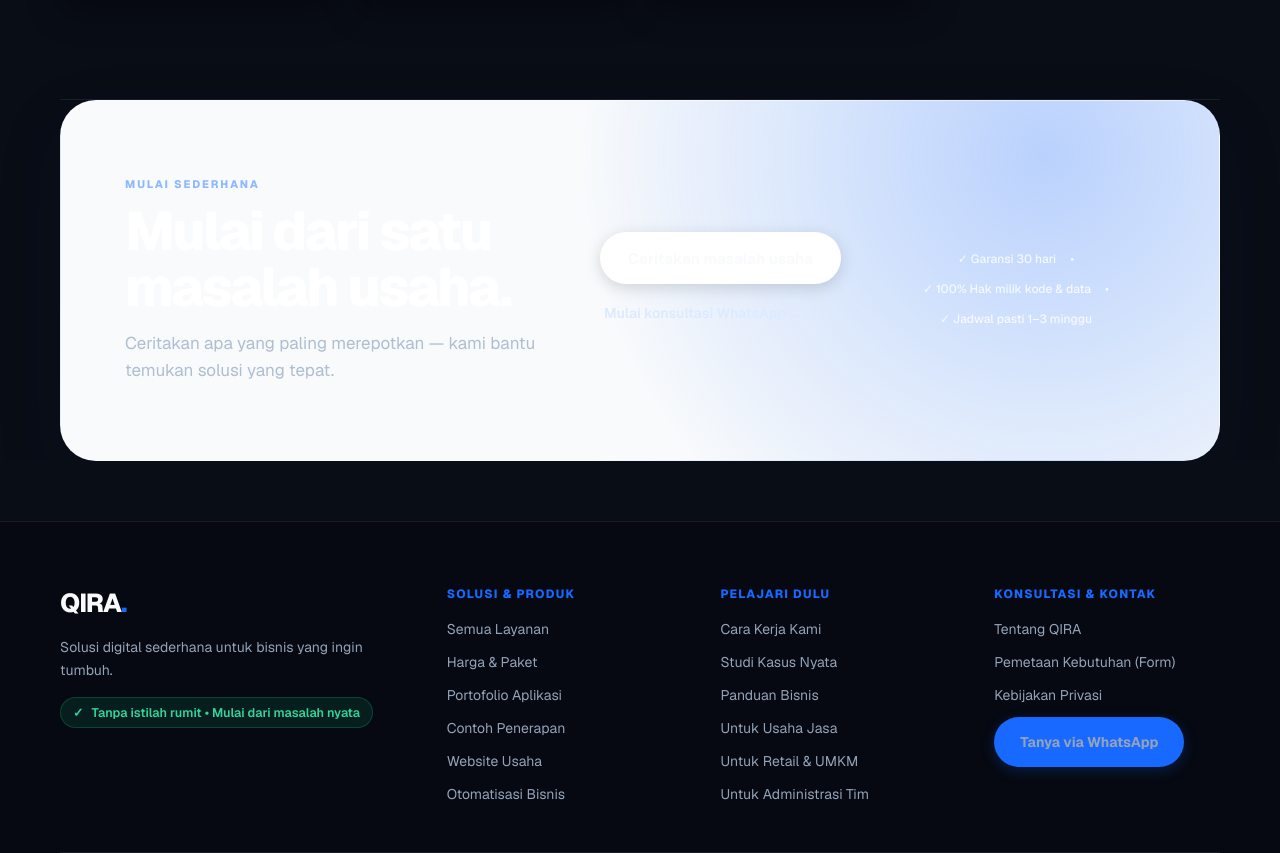
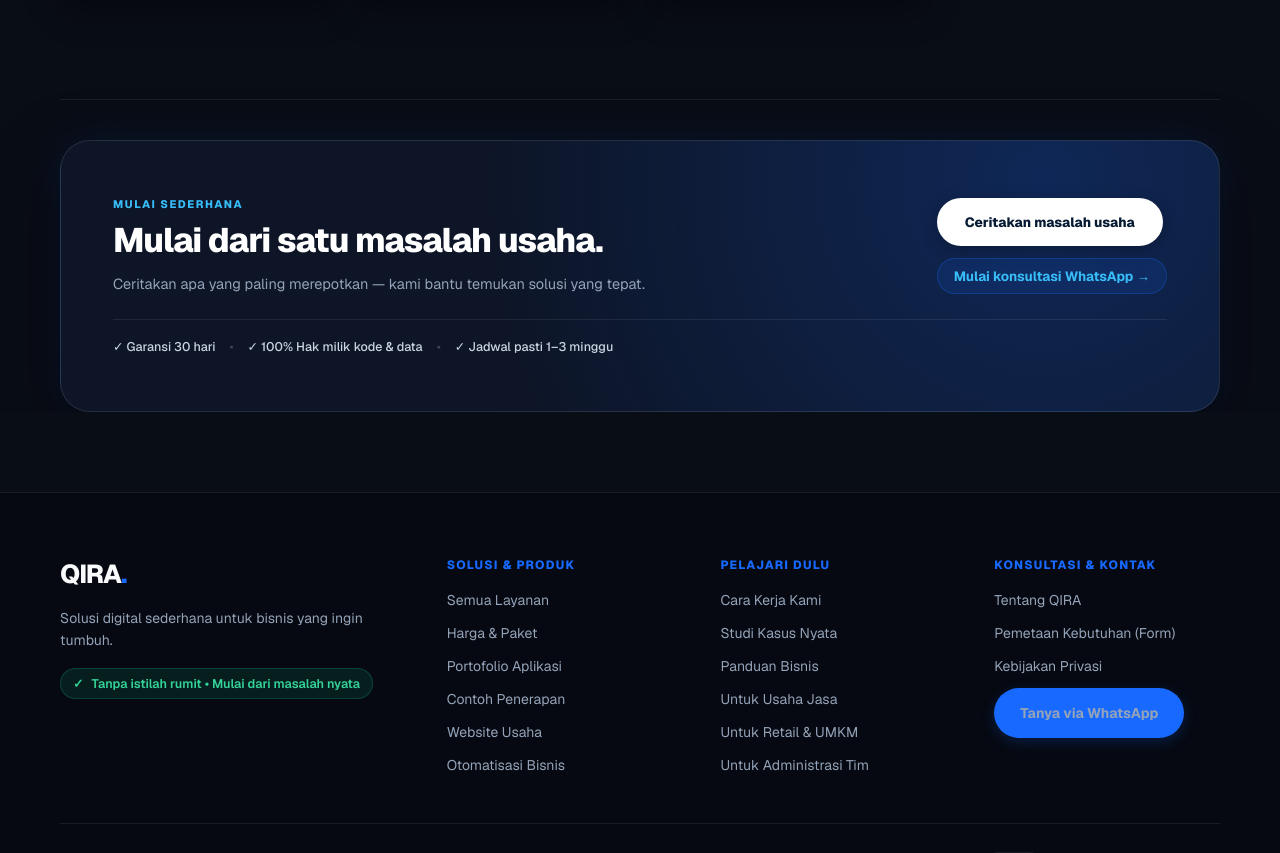
Before and after one commit to fransiskusmahendra/qira-platform, a Next.js app in the folder apps/public-web/: page /cara-kerja in a window 1280 px wide. Shown: the part 1208-2061 px from the top of the page. Built offline with nearby package versions, Linux system fonts and the light colour scheme; no server answers.

Commit message:
fix(ui): eliminate white background on ClosingCtaSection, FaqSection, and legacy var(--ink) containers

```diff
--- a/apps/public-web/app/_components/ClosingCtaSection.module.css
+++ b/apps/public-web/app/_components/ClosingCtaSection.module.css
@@ -1,16 +1,21 @@
 .section {
-  padding: clamp(48px, 6vw, 76px) clamp(28px, 5vw, 64px);
-  border-radius: clamp(24px, 3vw, 36px);
-  background: radial-gradient(circle at 85% 15%, rgba(23, 105, 255, 0.28), transparent 45%), var(--ink);
+  padding: clamp(38px, 5vw, 56px) clamp(26px, 5vw, 52px);
+  border-radius: clamp(22px, 3vw, 30px);
+  background: radial-gradient(circle at 85% 15%, rgba(23, 105, 255, 0.22) 0%, transparent 55%), #0D1527;
   color: #ffffff;
+  position: relative;
+  overflow: hidden;
+  box-shadow: 0 24px 64px rgba(0, 0, 0, 0.5), 0 0 35px rgba(23, 105, 255, 0.12);
+  border: 1px solid rgba(255, 255, 255, 0.1);
+  margin-block: 40px 80px;
+}
+
+.mainRow {
   display: flex;
   align-items: center;
   justify-content: space-between;
   gap: 36px;
-  position: relative;
-  overflow: hidden;
-  box-shadow: 0 24px 64px rgba(7, 26, 51, 0.16);
-  border: 1px solid rgba(255, 255, 255, 0.08);
+  width: 100%;
 }
 
 .copy {
@@ -18,33 +23,34 @@
 }
 
 .kicker {
-  color: #8eb9ff;
+  color: #38bdf8;
   font-size: 11px;
   font-weight: 750;
-  letter-spacing: 1.8px;
+  letter-spacing: 1.5px;
   text-transform: uppercase;
-  margin: 0 0 12px;
+  margin: 0 0 10px;
 }
 
 .heading {
-  margin: 0 0 14px;
-  font-size: clamp(32px, 4.5vw, 54px);
-  line-height: 1.05;
-  letter-spacing: -0.04em;
-  font-weight: 800;
+  margin: 0 0 12px;
+  font-size: clamp(22px, 3vw, 34px);
+  line-height: 1.15;
+  letter-spacing: -0.03em;
+  font-weight: 750;
+  color: #ffffff;
 }
 
 .subtext {
   margin: 0;
-  color: #afbed0;
-  font-size: clamp(15px, 1.5vw, 17px);
+  color: #94a3b8;
+  font-size: 14.5px;
   line-height: 1.6;
 }
 
 .actions {
   display: flex;
   flex-direction: column;
-  gap: 14px;
+  gap: 12px;
   flex-shrink: 0;
   align-items: flex-start;
 }
@@ -53,23 +59,24 @@
   display: inline-flex;
   align-items: center;
   justify-content: center;
-  min-height: 52px;
+  min-height: 48px;
   padding: 0 28px;
   border-radius: 999px;
   background: #ffffff;
-  color: var(--ink);
-  font-size: 15px;
-  font-weight: 700;
+  color: #071a33 !important;
+  font-size: 13.5px;
+  font-weight: 750;
   text-decoration: none;
-  box-shadow: 0 4px 16px rgba(0, 0, 0, 0.15);
+  box-shadow: 0 4px 16px rgba(0, 0, 0, 0.25);
   transition: transform 0.18s ease, background-color 0.18s ease, box-shadow 0.18s ease;
   white-space: nowrap;
 }
 
 .primaryButtonLight:hover {
-  background: #f0f4fa;
+  background: #e2e8f0;
+  color: #071a33 !important;
   transform: translateY(-2px);
-  box-shadow: 0 8px 24px rgba(0, 0, 0, 0.2);
+  box-shadow: 0 8px 24px rgba(0, 0, 0, 0.35);
 }
 
 .primaryButtonLight:active {
@@ -77,28 +84,53 @@
 }
 
 .textLinkLight {
-  color: #dceaff;
-  font-weight: 600;
-  font-size: 14px;
+  color: #38bdf8;
+  font-weight: 650;
+  font-size: 13.5px;
   text-decoration: none;
   display: inline-flex;
   align-items: center;
   gap: 6px;
-  padding: 6px 4px;
-  transition: color 0.18s ease;
+  padding: 8px 16px;
+  border-radius: 999px;
+  background: rgba(23, 105, 255, 0.12);
+  border: 1px solid rgba(23, 105, 255, 0.28);
+  transition: all 0.18s ease;
+  white-space: nowrap;
 }
 
 .textLinkLight:hover {
   color: #ffffff;
-  text-decoration: underline;
+  background: rgba(23, 105, 255, 0.25);
+  border-color: rgba(0, 210, 255, 0.45);
+}
+
+.guaranteeStrip {
+  margin-top: 24px;
+  padding-top: 18px;
+  border-top: 1px solid rgba(255, 255, 255, 0.08);
+  display: flex;
+  flex-wrap: wrap;
+  align-items: center;
+  gap: 14px;
+  font-size: 12.5px;
+  color: #cbd5e1;
+  font-weight: 500;
+}
+
+.guaranteeDot {
+  color: rgba(255, 255, 255, 0.2);
 }
 
 @media (max-width: 820px) {
   .section {
+    padding: 30px 22px;
+  }
+
+  .mainRow {
     flex-direction: column;
     align-items: flex-start;
-    padding: 36px 26px;
-    gap: 28px;
+    gap: 22px;
   }
 
   .actions {
@@ -109,4 +141,19 @@
   .primaryButtonLight {
     width: 100%;
   }
+
+  .textLinkLight {
+    justify-content: center;
+    width: 100%;
+  }
+
+  .guaranteeStrip {
+    flex-direction: column;
+    align-items: flex-start;
+    gap: 8px;
+  }
+
+  .guaranteeDot {
+    display: none;
+  }
 }
--- a/apps/public-web/app/_components/ClosingCtaSection.tsx
+++ b/apps/public-web/app/_components/ClosingCtaSection.tsx
@@ -35,6 +35,7 @@ export function ClosingCtaSection({
   return (
     <section className={`shell ${className}`}>
       <div className={styles.section}>
+        <div className={styles.mainRow}>
           <div className={styles.copy}>
             <p className={styles.kicker}>{finalKicker}</p>
             <h2 className={styles.heading}>{finalHeading}</h2>
@@ -55,22 +56,14 @@ export function ClosingCtaSection({
               {t.closingCta.waText}
             </ContextualWhatsAppCta>
           </div>
+        </div>
 
         {/* Clean Risk-Reversal Strip */}
-        <div style={{
-          marginTop: "18px",
-          display: "flex",
-          flexWrap: "wrap",
-          justifyContent: "center",
-          gap: "14px",
-          fontSize: "12px",
-          color: "rgba(255, 255, 255, 0.8)",
-          fontWeight: "500"
-        }}>
+        <div className={styles.guaranteeStrip}>
           <span>✓ {isEn ? "30-Day warranty" : "Garansi 30 hari"}</span>
-          <span>•</span>
+          <span className={styles.guaranteeDot}>•</span>
           <span>✓ {isEn ? "100% Code & data ownership" : "100% Hak milik kode & data"}</span>
-          <span>•</span>
+          <span className={styles.guaranteeDot}>•</span>
           <span>✓ {isEn ? "Clear 1–3 week delivery" : "Jadwal pasti 1–3 minggu"}</span>
         </div>
       </div>
--- a/apps/public-web/app/company.css
+++ b/apps/public-web/app/company.css
@@ -29,7 +29,7 @@
   font-size: 13px;
   font-weight: 680;
 }
-.smallButton:hover { background: var(--ink); color: white; }
+.smallButton:hover { background: var(--blue); color: white; }
 
 .companyHero {
   position: relative;
@@ -270,7 +270,8 @@
   min-height: 292px;
   padding: clamp(30px, 5vw, 52px);
   border-radius: 24px;
-  background: var(--ink);
+  background: #0D1527;
+  border: 1px solid rgba(255, 255, 255, 0.1);
   color: white;
   position: relative;
   overflow: hidden;
@@ -405,7 +406,8 @@
   margin-bottom: 50px;
   padding: clamp(38px, 6vw, 68px);
   border-radius: 30px;
-  background: var(--ink);
+  background: #0D1527;
+  border: 1px solid rgba(255, 255, 255, 0.1);
   color: white;
   display: flex;
   justify-content: space-between;
```
Also changed, not shown: apps/public-web/app/_components/FaqSection.module.css (+19 -15 lines), apps/public-web/app/harga/_components/PricingPageClient.tsx (+10 -8 lines), apps/public-web/app/styles.css (+5 -4 lines). Lines whose indentation alone changed are shown as unchanged.
